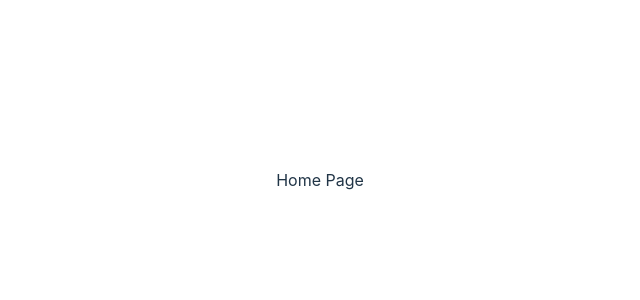
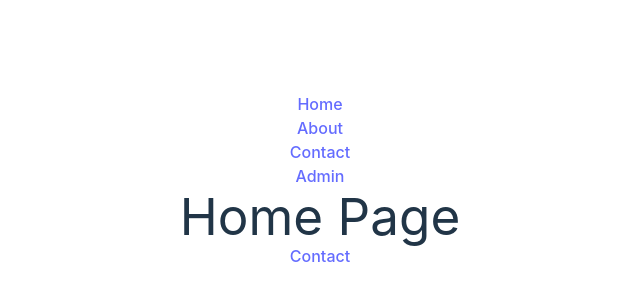
Before and after one commit to Filemonekk/EcoLocator, a React (Vite) app: page / in a window 1280 px wide. Shown: the part 220-520 px from the top of the page, without its empty margins (320-960 px from the left). Built offline with nearby package versions, Linux system fonts and the light colour scheme.

Commit message:
implementing PageNav component

```diff
--- /dev/null
+++ b/src/components/PageNav.tsx
@@ -0,0 +1,24 @@
+import { Link } from 'react-router-dom'
+
+function PageNav() {
+	return (
+		<nav>
+			<ul>
+				<li>
+					<Link to='/'>Home</Link>
+				</li>
+				<li>
+					<Link to='About'>About</Link>
+				</li>
+				<li>
+					<Link to='Contact'>Contact</Link>
+				</li>
+				<li>
+					<Link to='Admin'>Admin</Link>
+				</li>
+			</ul>
+		</nav>
+	)
+}
+
+export default PageNav
--- a/src/pages/About.tsx
+++ b/src/pages/About.tsx
@@ -1,7 +1,12 @@
-function Pages() {
+import PageNav from "../components/PageNav";
+
+function About() {
     return (
-        <div> TEST</div>
+        <>
+        <PageNav/>
+            <div> TEST</div>
+            </>
      );
 }
 
-export default Pages;
+export default About;
--- a/src/pages/Admin.tsx
+++ b/src/pages/Admin.tsx
@@ -1,6 +1,11 @@
+import PageNav from "../components/PageNav";
+
 function Admin() {
     return (
-        <div> TEST</div>
+        <div>
+        <PageNav/>
+            <div> TEST</div>
+</div>
      );
 }
 
--- a/src/pages/Contact.tsx
+++ b/src/pages/Contact.tsx
@@ -1,6 +1,11 @@
+import PageNav from "../components/PageNav";
+
 function Contact() {
     return (
-        <div> TEST</div>
+        <div>
+            <PageNav/>
+            <div> TEST</div>
+            </div>
      );
 }
 
--- a/src/pages/HomePage.tsx
+++ b/src/pages/HomePage.tsx
@@ -1,7 +1,14 @@
+import { Link } from 'react-router-dom'
+import PageNav from '../components/PageNav'
+
 function HomePage() {
-    return (
-        <div>Home Page</div>
-     );
+	return (
+        <div>
+            <PageNav/>
+			<h1>Home Page</h1>
+			<Link to='/contact'>Contact</Link>
+		</div>
+	)
 }
 
-export default HomePage;
+export default HomePage
```
